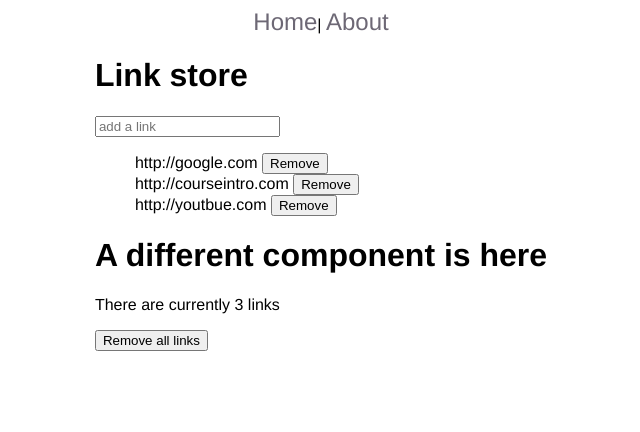
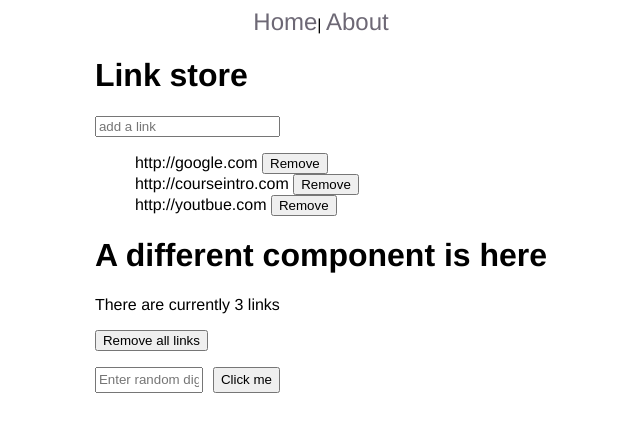
Before and after one commit to elliclub/vueState, a Vue app: page /#/ in a window 1280 px wide. Shown: the top 432 px of the page, without its empty margins (319-959 px from the left). Built offline with nearby package versions, Linux system fonts and the light colour scheme; the HTML template or start-up script is replaced by a standard one.

Commit message:
add displayData component

```diff
--- /dev/null
+++ b/src/components/DisplayData.vue
@@ -0,0 +1,45 @@
+<template>
+  <div class="hello">
+    <div class="wrapper">
+      <input class="input-form" v-model="inputData" type="text" placeholder="Enter random digit" />
+      <button class="button" @click="passData()">Click me</button>
+    </div>
+    <p>{{ myRes }}</p>
+  </div>
+</template>
+
+<script>
+export default {
+  name: "DisplayData",
+  data() {
+    return {
+      myRes: "",
+      inputData: ""
+    };
+  },
+  methods: {
+    fetchData() {
+      let url = "http://numbersapi.com/";
+      fetch(url + `${this.inputData}`)
+        .then(res => res.text())
+        .then(res => (this.myRes = res));
+      return this.myRes;
+    },
+    passData() {
+      this.fetchData();
+      this.inputData = "";
+    }
+  }
+};
+</script>
+
+<style scoped>
+.wrapper {
+  display: flex;
+}
+.input-form {
+  width: 100px;
+  height: 20px;
+  margin-right: 10px;
+}
+</style>
--- a/src/components/HelloWorld.vue
+++ b/src/components/HelloWorld.vue
@@ -12,45 +12,45 @@
         </li>
       </ul>
     </div>
-    <div class="right"> </div>
+    <div class="right">
       <Stats />
+    </div>
+    <div>
+      <DisplayData />
+    </div>
   </div>
 </template>
 
 <script>
-  import { mapState, mapMutations, mapActions } from 'vuex';
-  import Stats from '@/components/Stats.vue'
+import { mapState, mapMutations, mapActions } from "vuex";
+import Stats from "@/components/Stats.vue";
+import DisplayData from "@/components/DisplayData.vue";
 export default {
-    name: 'HelloWorld',
+  name: "HelloWorld",
   data() {
     return {
-        newLink: ''
-      }
+      newLink: ""
+    };
   },
   components: {
     Stats,
+    DisplayData
   },
   computed: {
-    ...mapState([
-      'title',
-      'links',
-    ]),
-
+    ...mapState(["title", "links"])
   },
   methods: {
-    ...mapMutations([
-      'ADD_LINK'
-    ]),
-    ...mapActions(['removeLink']),
-      addLink: function () {
-        this.ADD_LINK(this.newLink)
-        this.newLink = '';
+    ...mapMutations(["ADD_LINK"]),
+    ...mapActions(["removeLink"]),
+    addLink: function() {
+      this.ADD_LINK(this.newLink);
+      this.newLink = "";
     },
-      removeLinks: function (link) {
-        this.removeLink(link)
-      },
+    removeLinks: function(link) {
+      this.removeLink(link);
     }
   }
+};
 </script>
 
 <!-- Add "scoped" attribute to limit CSS to this component only -->
```
Lines whose indentation alone changed are shown as unchanged.
